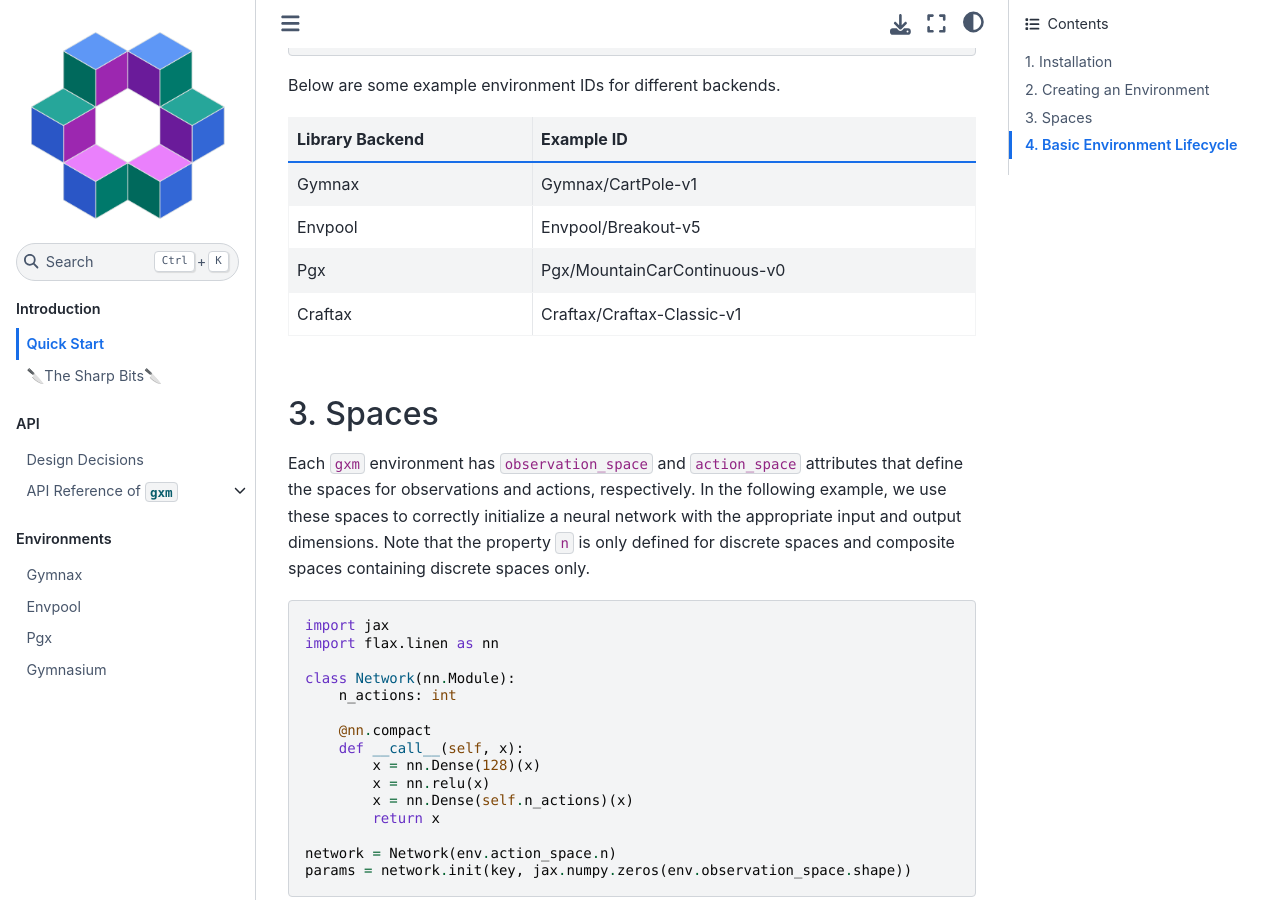
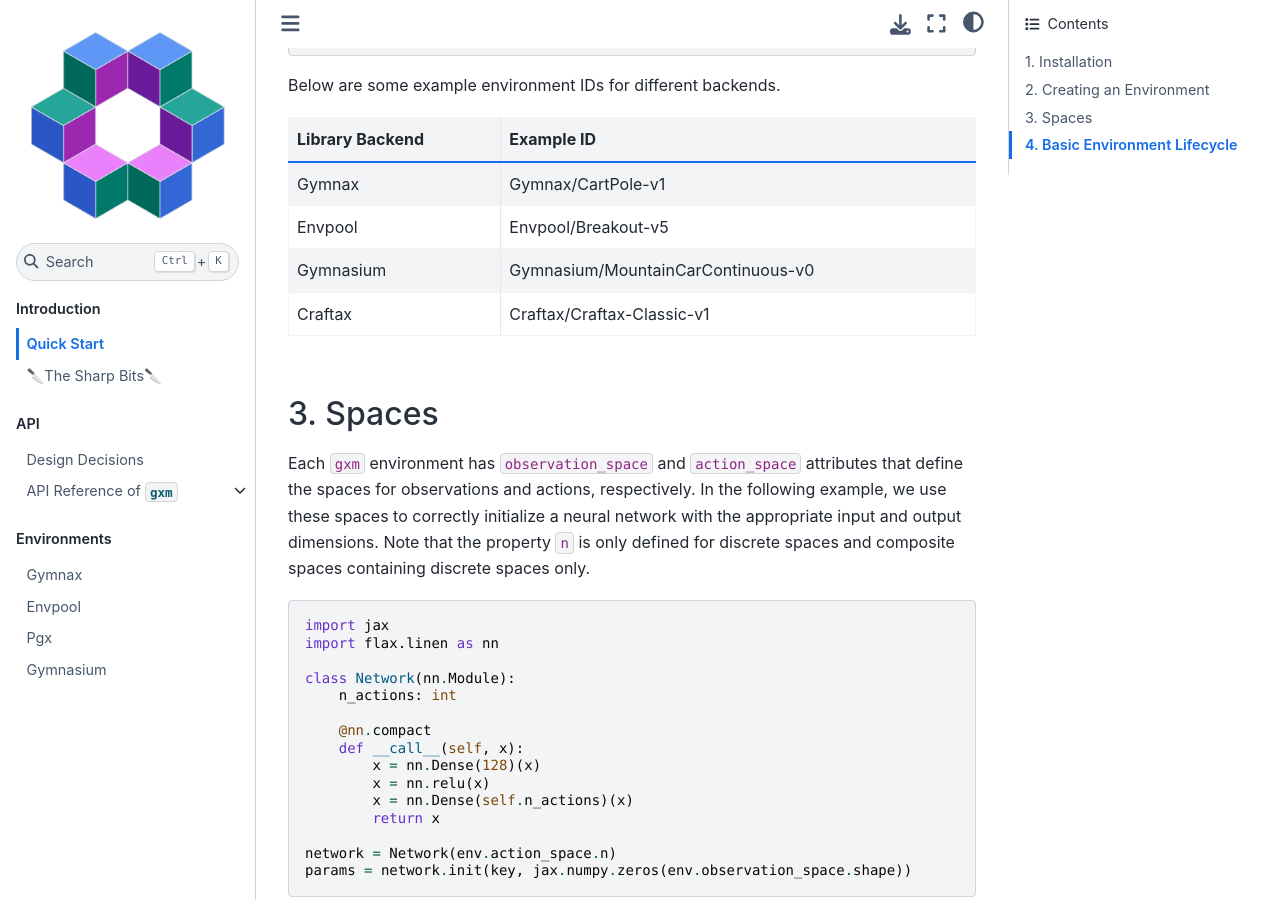
Before and after one commit to huterguier/gxm, a Sphinx documentation site: the page built from docs/quick_start.md, in a window 1280 px wide and 900 px high, scrolled down 546 px. Built offline with Sphinx 7.4.7 and the Sphinx Book theme 1.1.4, drawn with Linux system fonts in a browser that asks for light colours; some web fonts are replaced; pages that are not in the unit, such as notebooks, are missing from menus.

Commit message:
Fix the id in the table

````diff
--- a/docs/quick_start.md
+++ b/docs/quick_start.md
@@ -18,12 +18,12 @@
 ```
 Below are some example environment IDs for different backends.
 
-| Library Backend | Example ID                       |
-|-----------------|----------------------------------|
-| Gymnax          | Gymnax/CartPole-v1               |
-| Envpool         | Envpool/Breakout-v5              |
-| Pgx             | Pgx/MountainCarContinuous-v0     |
-| Craftax         | Craftax/Craftax-Classic-v1       |
+| Library Backend | Example ID                             |
+|-----------------|----------------------------------------|
+| Gymnax          | Gymnax/CartPole-v1                     |
+| Envpool         | Envpool/Breakout-v5                    |
+| Gymnasium       | Gymnasium/MountainCarContinuous-v0     |
+| Craftax         | Craftax/Craftax-Classic-v1             |
 
 ## 3. Spaces
 
````
